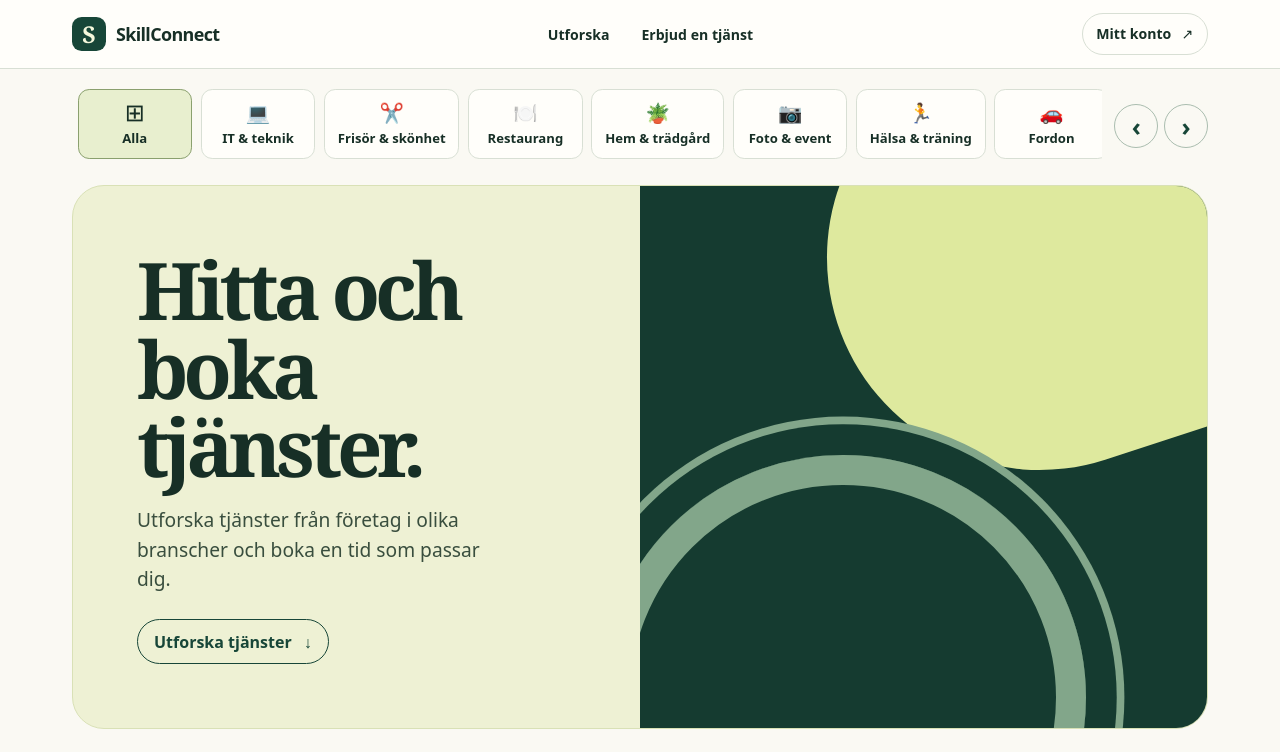
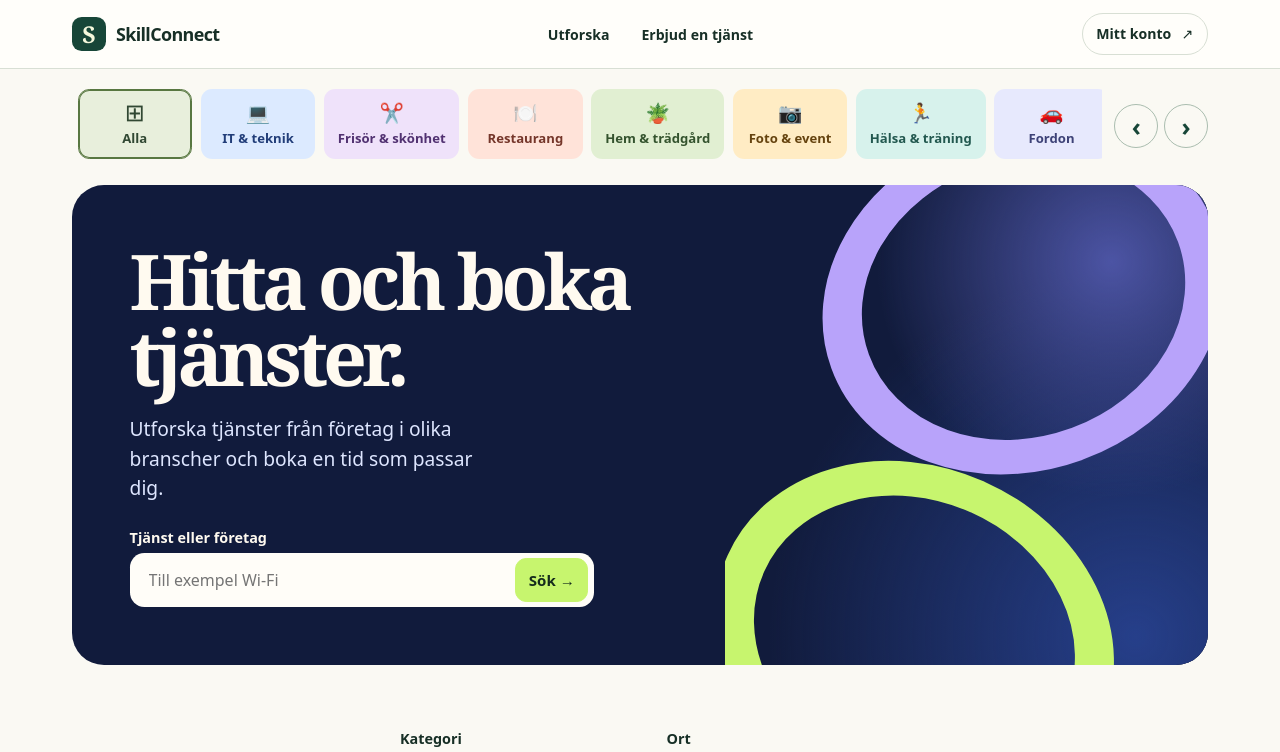
Before and after one commit to youabd123/SkillConnect, a React (Vite) app in the folder frontend/: page / in a window 1280 px wide. Shown: the top 752 px of the page. Built offline with nearby package versions, Linux system fonts and the light colour scheme; no server answers.

Commit message:
Refresh catalog colors and feature search

```diff
--- a/frontend/src/App.tsx
+++ b/frontend/src/App.tsx
@@ -4,19 +4,7 @@ import ProviderServicesPage from './ProviderServicesPage'
 import ServiceDetailsPage from './ServiceDetailsPage'
 import PublicProviderPage from './PublicProviderPage'
 import ServiceCards, { type ServiceSummary } from './ServiceCards'
-
-const categories = [
-  { name: 'IT & teknik', icon: '💻', aliases: ['IT', 'Teknik', 'IT-support', 'Webbutveckling'] },
-  { name: 'Frisör & skönhet', icon: '✂️', aliases: ['Frisör', 'Skönhet', 'Barberare'] },
-  { name: 'Restaurang', icon: '🍽️', aliases: ['Restauranger', 'Bordbokning', 'Mat & dryck'] },
-  { name: 'Hem & trädgård', icon: '🪴', aliases: ['Hemservice', 'Trädgård', 'Städning', 'Hantverk'] },
-  { name: 'Foto & event', icon: '📷', aliases: ['Foto', 'Fotograf', 'Event'] },
-  { name: 'Hälsa & träning', icon: '🏃', aliases: ['Hälsa', 'Träning', 'Massage'] },
-  { name: 'Fordon', icon: '🚗', aliases: ['Bil', 'Bilservice', 'Bilverkstad'] },
-  { name: 'Utbildning', icon: '📚', aliases: ['Kurser', 'Läxhjälp', 'Undervisning'] },
-]
-
-const categoryComparer = new Intl.Collator('sv-SE', { sensitivity: 'base' })
+import { categories, categoryComparer, findCatalogCategory } from './catalogCategories'
 
 type CatalogFilters = { category: string; query: string; city: string; remote: boolean }
 const emptyFilters: CatalogFilters = { category: '', query: '', city: '', remote: false }
@@ -52,8 +40,7 @@ function ServiceResults({ filters }: { filters: CatalogFilters }) {
         }
 
         const services: ServiceSummary[] = await response.json()
-        const matches = group ? services.filter((service) =>
-          [group.name, ...group.aliases].some((name) => categoryComparer.compare(name, service.category) === 0)) : services
+        const matches = group ? services.filter((service) => findCatalogCategory(service.category)?.key === group.key) : services
         if (!controller.signal.aborted) {
           setResult({ status: 'success', services: matches })
         }
@@ -89,6 +76,7 @@ function ServiceCatalog({ initialFilters }: { initialFilters: CatalogFilters })
   const [draft, setDraft] = useState(initialFilters)
   const [filters, setFilters] = useState(initialFilters)
   const categoryRow = useRef<HTMLUListElement>(null)
+  const resultsHeading = useRef<HTMLHeadingElement>(null)
 
   function applyFilters(input: CatalogFilters) {
     const next = { ...input, category: input.category.trim(), query: input.query.trim(), city: input.city.trim() }
@@ -106,6 +94,12 @@ function ServiceCatalog({ initialFilters }: { initialFilters: CatalogFilters })
     applyFilters(draft)
   }
 
+  function searchFromHero(event: FormEvent<HTMLFormElement>) {
+    filterServices(event)
+    resultsHeading.current?.focus({ preventScroll: true })
+    resultsHeading.current?.scrollIntoView({ block: 'start' })
+  }
+
   return (
     <main className="catalog-page">
       <nav className="category-nav" aria-label="Tjänstekategorier">
@@ -118,7 +112,7 @@ function ServiceCatalog({ initialFilters }: { initialFilters: CatalogFilters })
           </li>
           {categories.map((item) => (
             <li key={item.name}>
-              <button type="button" className="category-tab"
+              <button type="button" className="category-tab" data-category-tone={item.key}
                 aria-pressed={categoryComparer.compare(filters.category, item.name) === 0}
                 onClick={() => applyCategory(item.name)}>
                 <span className="category-icon" aria-hidden="true">{item.icon}</span>
@@ -138,20 +132,22 @@ function ServiceCatalog({ initialFilters }: { initialFilters: CatalogFilters })
         <div className="hero-copy">
           <h1 id="catalog-title">Hitta och boka tjänster.</h1>
           <p>Utforska tjänster från företag i olika branscher och boka en tid som passar dig.</p>
-          <a className="hero-link" href="#tjanster">Utforska tjänster <span aria-hidden="true">↓</span></a>
+          <form className="hero-search" onSubmit={searchFromHero} role="search" aria-label="Sök efter tjänst eller företag">
+            <label htmlFor="catalog-search">Tjänst eller företag</label>
+            <div className="hero-search-controls">
+              <input id="catalog-search" type="search" value={draft.query} maxLength={120}
+                placeholder="Till exempel Wi-Fi" onChange={(event) => setDraft({ ...draft, query: event.target.value })} />
+              <button type="submit">Sök <span aria-hidden="true">→</span></button>
+            </div>
+          </form>
         </div>
         <div className="hero-art" aria-hidden="true" />
       </section>
       <section className="catalog-section" id="tjanster" aria-labelledby="services-title">
         <div className="catalog-toolbar">
-          <h2 id="services-title">{filters.category || 'Alla tjänster'}</h2>
-          <form className="catalog-filter" onSubmit={filterServices} role="search" aria-label="Sök i tjänstekatalogen">
+          <h2 id="services-title" ref={resultsHeading} tabIndex={-1}>{filters.category || 'Alla tjänster'}</h2>
+          <form className="catalog-filter" onSubmit={filterServices} aria-label="Filtrera tjänster">
             <div className="filter">
-              <div className="catalog-search-field">
-                <label htmlFor="catalog-search">Tjänst eller företag</label>
-                <input id="catalog-search" type="search" value={draft.query} maxLength={120}
-                  placeholder="Till exempel Wi-Fi" onChange={(event) => setDraft({ ...draft, query: event.target.value })} />
-              </div>
               <div>
                 <label htmlFor="category">Kategori</label>
                 <input id="category" value={draft.category} onChange={(event) => setDraft({ ...draft, category: event.target.value })} />
@@ -165,7 +161,7 @@ function ServiceCatalog({ initialFilters }: { initialFilters: CatalogFilters })
                 <input type="checkbox" checked={draft.remote} onChange={(event) => setDraft({ ...draft, remote: event.target.checked })} />
                 Kan bokas på distans
               </label>
-              <button type="submit">Sök</button>
+              <button type="submit">Filtrera</button>
               {catalogSearch(filters) && <button type="button" className="secondary" onClick={() => applyFilters(emptyFilters)}>Rensa filter</button>}
             </div>
           </form>
--- a/frontend/src/ServiceCards.tsx
+++ b/frontend/src/ServiceCards.tsx
@@ -1,5 +1,6 @@
 import { formatBookingStart } from './bookingTimes'
 import { describeDelivery, type ServiceDelivery } from './serviceDelivery'
+import { findCatalogCategory } from './catalogCategories'
 
 export type ServiceSummary = ServiceDelivery & {
   id: string
@@ -18,7 +19,7 @@ export default function ServiceCards({ services, search = '', showProvider = tru
   return (
     <ul className="catalog-grid">
       {services.map((service) => (
-        <li className="catalog-card" key={service.id}>
+        <li className="catalog-card" data-category-tone={findCatalogCategory(service.category)?.key} key={service.id}>
           <p className="category-label">{service.category}</p>
           <div className="catalog-card-title">
             <h3><a className="catalog-card-link" href={`/services/${service.id}${search}`}>{service.name}</a></h3>
--- /dev/null
+++ b/frontend/src/catalogCategories.ts
@@ -0,0 +1,17 @@
+export const categories = [
+  { key: 'tech', name: 'IT & teknik', icon: '💻', aliases: ['IT', 'Teknik', 'IT-support', 'Webbutveckling'] },
+  { key: 'beauty', name: 'Frisör & skönhet', icon: '✂️', aliases: ['Frisör', 'Skönhet', 'Barberare'] },
+  { key: 'food', name: 'Restaurang', icon: '🍽️', aliases: ['Restauranger', 'Bordbokning', 'Mat & dryck'] },
+  { key: 'home', name: 'Hem & trädgård', icon: '🪴', aliases: ['Hemservice', 'Trädgård', 'Städning', 'Hantverk'] },
+  { key: 'event', name: 'Foto & event', icon: '📷', aliases: ['Foto', 'Fotograf', 'Event'] },
+  { key: 'health', name: 'Hälsa & träning', icon: '🏃', aliases: ['Hälsa', 'Träning', 'Massage'] },
+  { key: 'vehicle', name: 'Fordon', icon: '🚗', aliases: ['Bil', 'Bilservice', 'Bilverkstad'] },
+  { key: 'learning', name: 'Utbildning', icon: '📚', aliases: ['Kurser', 'Läxhjälp', 'Undervisning'] },
+]
+
+export const categoryComparer = new Intl.Collator('sv-SE', { sensitivity: 'base' })
+
+export function findCatalogCategory(name: string) {
+  return categories.find((category) =>
+    [category.name, ...category.aliases].some((label) => categoryComparer.compare(label, name) === 0))
+}
--- a/frontend/src/index.css
+++ b/frontend/src/index.css
@@ -11,6 +11,9 @@
   --line: #d8dfd4;
   --paper: #fffefa;
   --display: Georgia, 'Times New Roman', serif;
+  --category-soft: #e8efdc;
+  --category-strong: #587741;
+  --category-ink: #314833;
 }
 
 * {
@@ -102,8 +105,7 @@ a {
   font-size: 0.88rem;
 }
 
-.account-link:hover,
-.hero-link:hover {
+.account-link:hover {
   background: var(--lime);
 }
 
@@ -170,17 +172,70 @@ p {
   gap: 0.28rem;
   min-width: 7.15rem;
   min-height: 4.4rem;
-  border-color: var(--line);
-  background: var(--paper);
-  color: var(--ink);
+  border-color: transparent;
+  background: var(--category-soft);
+  color: var(--category-ink);
   font-size: 0.82rem;
   white-space: nowrap;
 }
 
-.category-tab:hover,
+.category-tab:hover {
+  border-color: var(--category-strong);
+  background: var(--category-soft);
+}
+
 .category-tab[aria-pressed='true'] {
-  border-color: #8aa06e;
-  background: #e8efcf;
+  border-color: var(--category-strong);
+  box-shadow: inset 0 0 0 1px var(--category-strong);
+  background: var(--category-soft);
+}
+
+[data-category-tone='tech'] {
+  --category-soft: #dceaff;
+  --category-strong: #3762bc;
+  --category-ink: #213d79;
+}
+
+[data-category-tone='beauty'] {
+  --category-soft: #efe2fa;
+  --category-strong: #8051ad;
+  --category-ink: #513171;
+}
+
+[data-category-tone='food'] {
+  --category-soft: #ffe3d9;
+  --category-strong: #ad533f;
+  --category-ink: #75362a;
+}
+
+[data-category-tone='home'] {
+  --category-soft: #e1efd2;
+  --category-strong: #517943;
+  --category-ink: #34532e;
+}
+
+[data-category-tone='event'] {
+  --category-soft: #ffecc4;
+  --category-strong: #95651d;
+  --category-ink: #65430f;
+}
+
+[data-category-tone='health'] {
+  --category-soft: #d7f2ec;
+  --category-strong: #347d72;
+  --category-ink: #22584f;
+}
+
+[data-category-tone='vehicle'] {
+  --category-soft: #e7e9fd;
+  --category-strong: #5d65a9;
+  --category-ink: #3d4277;
+}
+
+[data-category-tone='learning'] {
+  --category-soft: #f8e2ec;
+  --category-strong: #a34f78;
+  --category-ink: #713450;
 }
 
 .category-icon {
@@ -208,12 +263,12 @@ p {
 
 .catalog-hero {
   display: grid;
-  grid-template-columns: minmax(0, 1fr) minmax(0, 1fr);
-  min-height: clamp(19rem, 34vw, 27rem);
-  border: 1px solid #d9e1b6;
+  grid-template-columns: minmax(0, 1.35fr) minmax(0, 1fr);
+  min-height: clamp(19rem, 34vw, 26rem);
   border-radius: clamp(1.25rem, 3.5vw, 2rem);
   overflow: hidden;
-  background: #eef1d4;
+  background: #111b3c;
+  color: #fffaf0;
 }
 
 .hero-copy {
@@ -221,40 +276,61 @@ p {
   flex-direction: column;
   align-items: flex-start;
   justify-content: center;
-  padding: clamp(1.5rem, 5vw, 4.5rem);
+  padding: clamp(1.4rem, 4.5vw, 3.75rem);
 }
 
 .hero-copy h1 {
   margin: 0;
-  font-size: clamp(2.75rem, 6.2vw, 5.35rem);
+  max-width: 13ch;
+  font-size: clamp(2.75rem, 6vw, 5.15rem);
   line-height: 0.99;
 }
 
 .hero-copy p {
   max-width: 34ch;
   margin: 1.2rem 0 1.55rem;
-  color: #394e3e;
+  color: #dee6ff;
   font-size: clamp(1rem, 1.6vw, 1.2rem);
 }
 
-.hero-link {
-  display: inline-flex;
-  align-items: center;
-  gap: 0.75rem;
-  min-height: 2.85rem;
-  padding: 0.6rem 1rem;
-  border: 1px solid var(--forest);
-  border-radius: 2rem;
-  color: var(--forest);
-  font-weight: 700;
-  text-decoration: none;
+.hero-search {
+  width: min(100%, 29rem);
+}
+
+.hero-search-controls {
+  display: grid;
+  grid-template-columns: minmax(0, 1fr) auto;
+  gap: 0.35rem;
+  padding: 0.32rem;
+  border-radius: 0.9rem;
+  background: #fffdf8;
+}
+
+.hero-search-controls input {
+  min-width: 0;
+  border-color: transparent;
+  background: transparent;
+}
+
+.hero-search-controls button {
+  border-color: #c7f56e;
+  background: #c7f56e;
+  color: #152b1c;
+}
+
+.hero-search-controls button:hover {
+  border-color: #b8e95b;
+  background: #b8e95b;
 }
 
 .hero-art {
   position: relative;
   min-height: 15rem;
   overflow: hidden;
-  background: #153b30;
+  background:
+    radial-gradient(circle at 80% 16%, #4c54a4, transparent 42%),
+    radial-gradient(circle at 85% 94%, #263f8a, transparent 60%),
+    #111b3c;
   isolation: isolate;
 }
 
@@ -262,24 +338,24 @@ p {
 .hero-art::after {
   position: absolute;
   content: '';
-  width: 75%;
+  width: 68%;
   aspect-ratio: 1;
 }
 
 .hero-art::before {
-  top: -26%;
-  right: -8%;
-  border-radius: 50% 50% 12% 50%;
-  background: #dee99e;
-  transform: rotate(-18deg);
+  top: -19%;
+  right: -4%;
+  border: clamp(1rem, 3.5vw, 2.55rem) solid #b8a3fa;
+  border-radius: 50%;
+  transform: rotate(-20deg) scaleY(0.84);
 }
 
 .hero-art::after {
-  bottom: -39%;
-  left: -7%;
-  border: clamp(0.85rem, 2.4vw, 2rem) solid #82a68a;
+  bottom: -37%;
+  left: -3%;
+  border: clamp(1rem, 3.5vw, 2.55rem) solid #c7f56e;
   border-radius: 50%;
-  box-shadow: 0 0 0 clamp(0.85rem, 2.4vw, 2rem) #153b30, 0 0 0 clamp(1rem, 3vw, 2.5rem) #82a68a;
+  transform: rotate(24deg) scaleY(0.84);
 }
 
 .catalog-section {
@@ -299,6 +375,7 @@ p {
 
 .catalog-toolbar h2 {
   margin: 0;
+  scroll-margin-top: 1rem;
 }
 
 form label {
@@ -369,10 +446,6 @@ textarea {
   margin-bottom: 1rem;
 }
 
-.filter .catalog-search-field input {
-  width: min(17rem, 100%);
-}
-
 button {
   border-color: var(--forest);
   background: var(--forest);
@@ -425,6 +498,7 @@ button:disabled {
 
 .catalog-card {
   position: relative;
+  border-top: 3px solid var(--category-strong);
   display: grid;
   grid-template-columns: minmax(0, 1fr) auto;
   align-content: space-between;
@@ -440,8 +514,7 @@ button:disabled {
 
 .catalog-card:hover,
 .catalog-card:focus-within {
-  border-color: #92a678;
-  background: #f2f5df;
+  border-color: var(--category-strong);
 }
 
 .catalog-card-link {
@@ -475,7 +548,7 @@ button:disabled {
 }
 
 .catalog-card h3 {
-  font: 700 1.4rem/1.16 var(--display);
+  font: 700 1.55rem/1.16 var(--display);
   letter-spacing: -0.035em;
 }
 
@@ -517,8 +590,8 @@ button:disabled {
   margin: 0;
   padding: 0.28rem 0.65rem;
   border-radius: 0.55rem;
-  color: #314833;
-  background: #e8efdc;
+  color: var(--category-ink);
+  background: var(--category-soft);
   font-size: 0.8rem;
   font-weight: 700;
   overflow-wrap: anywhere;
@@ -530,8 +603,8 @@ button:disabled {
   width: 2.35rem;
   aspect-ratio: 1;
   border-radius: 50%;
-  background: var(--lime);
-  color: var(--ink);
+  background: var(--category-soft);
+  color: var(--category-ink);
   font-size: 1.15rem;
 }
 
```
